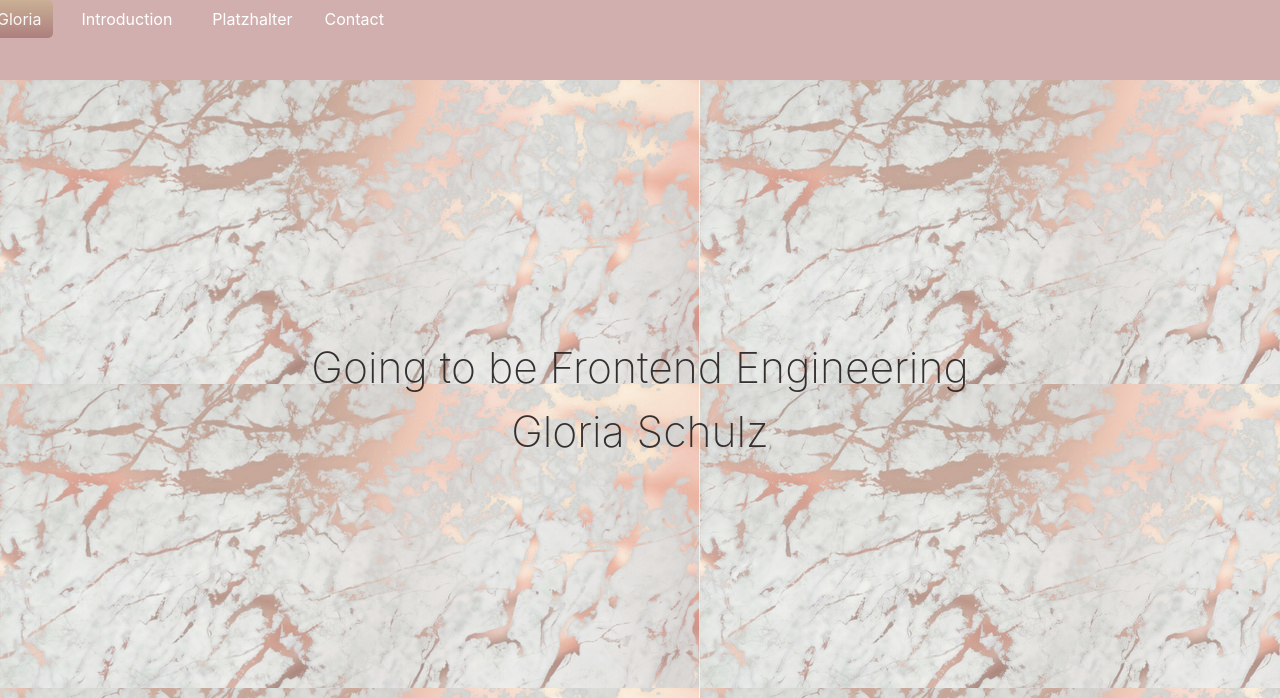
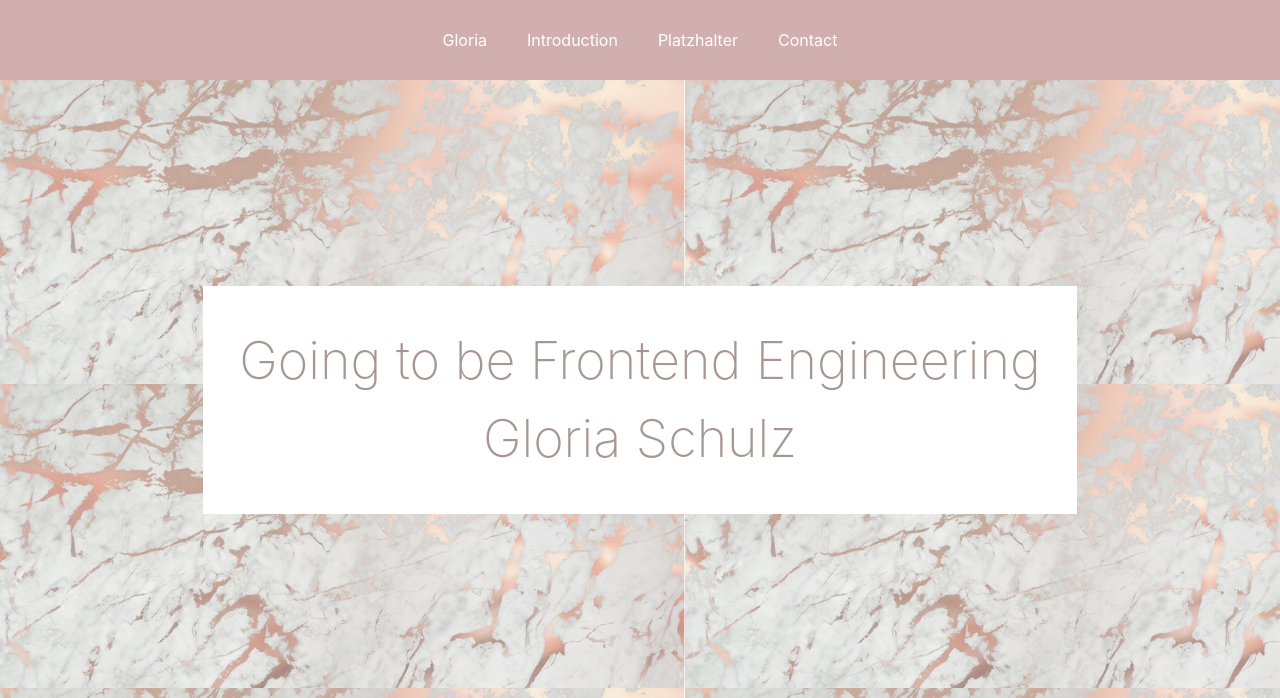
Before and after one commit to GloriaGold/first-Website, a plain HTML site: page index.html in a window 1280 px wide. Shown: the top 698 px of the page. Drawn offline with Linux system fonts and the light colour scheme.

Commit message:
Change picture position fix head

```diff
--- a/css/styles.css
+++ b/css/styles.css
@@ -6,19 +6,19 @@ body{
     height: 10vh;
     background-color: rgba(206 ,167, 167, 0.9);
     /* background: url(http://voss-photography.com/wp-content/uploads/2013/07/schwarz-weiss-fotografie-new-york-skyline-nacht.jpg?7f1c30); */
-
+ justify-content: center;
 }
 
 .nav-main {
     display: flex;
-    justify-content:flex-end;
-    align-items:start;
+    justify-content: start;
+    align-items:center;
     color:rgba(d, d, d, 0.3);
 }
 
 .section1{
     background:rgb(207, 158, 158);
-    height: 80vh;
+    padding: 3.7em 0;
 }
 
 .section2{
@@ -42,9 +42,11 @@ body{
 
 .flex{
    text-align: center;
-   color:rgba(37, 29, 29, 0.9);
-   font-size: 32pt;
+   color:rgba(162, 139, 128, 0.9);
+   font-size: 39pt;
    font-weight:250;
+ background:white;
+ padding: 0.7em;
 
 }
 
--- a/index.html
+++ b/index.html
@@ -13,12 +13,12 @@
       <nav class="nav-main">
         <a class="nav-button mr-3"href="">Gloria</a>
         <a class="nav-button mr-3" href="#Introduction"> Introduction</a>
-        <a class="nav-button mr-2"href="#Platzhalter">Platzhalter</a>
+        <a class="nav-button mr-3"href="#Platzhalter">Platzhalter</a>
         <a class="nav-button" href="#Contact">Contact</a>
        </nav>
  </header>
 
-<section class="name-title">
+<section class="name-title row">
     <div class="flex">
          Going to be Frontend Engineering
             <br> Gloria Schulz
@@ -32,7 +32,7 @@
             <img class="main-pic"src="https://photos-2.dropbox.com/t/2/AADj_sLG-Hoh2OqRFiTVInYSmh-YV0dA7dz5o9rtGwk_Kw/12/344975968/jpeg/32x32/1/_/1/2/IMG_0906.jpg/EJCOyqEJGPYCIAcoBw/k4DUgpXD0yUX9Qn4cTQXvruMoW_IrJx1bZilsTW5w2o?size=2048x1536&size_mode=3" alt="">
         </div>
         <div class="col">
-            <h1>Introduction</h1>
+            <h1 id="Introduction">Introduction</h1>
             <p>Lorem ipsum dolor sit amet, consectetur adipisicing elit. Neque dolore enim optio, atque quis cupiditate natus dignissimos
             doloribus iure molestias repellendus reiciendis laboriosam id doloremque iusto maiores nostrum quas eum.</p>
         </div>
```
